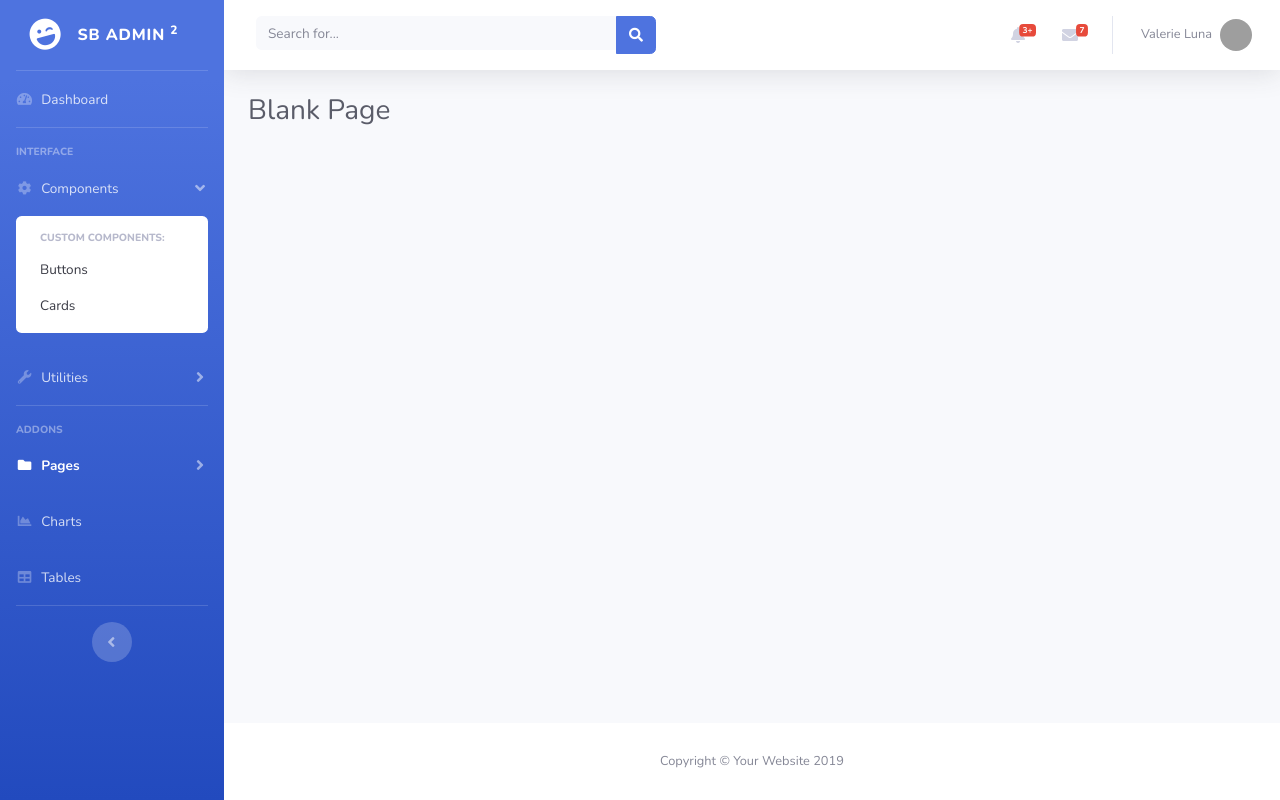
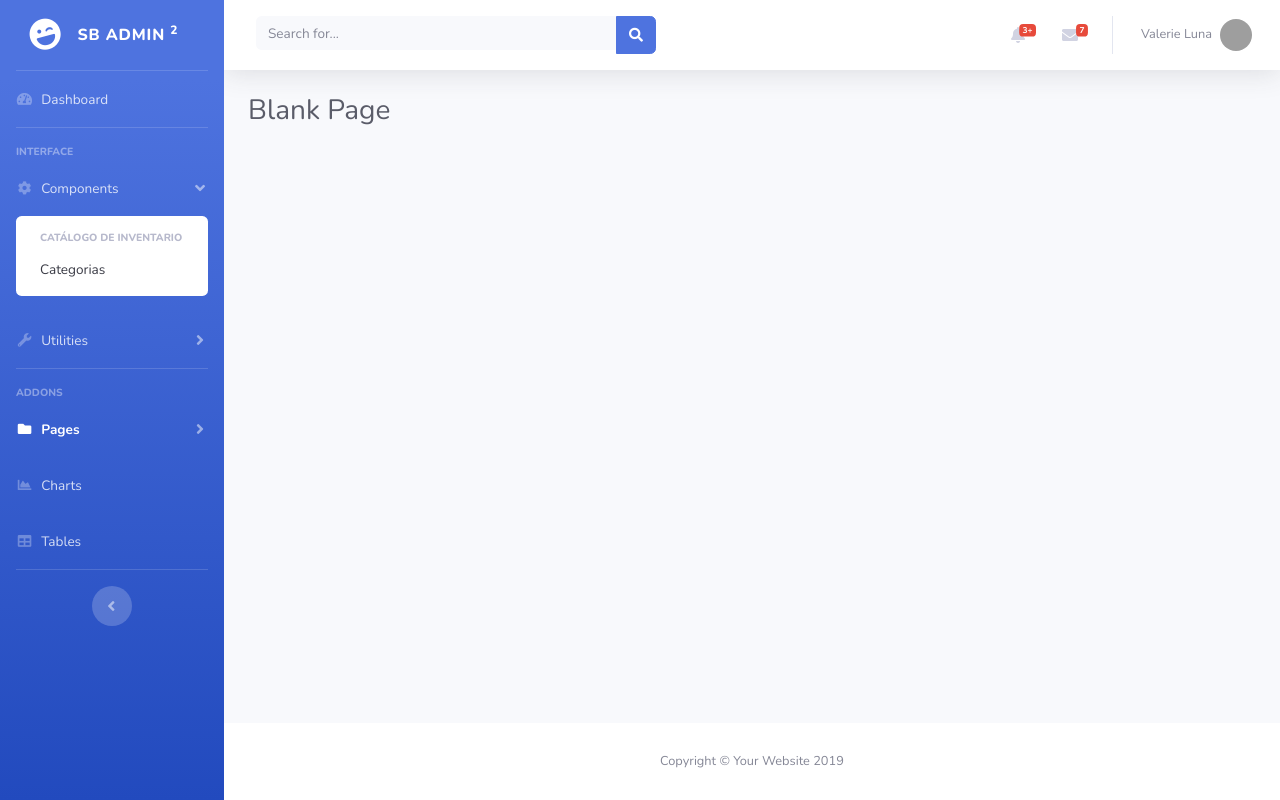
Before and after one commit to django-spain/udemy-app, a Django app: page / in a window 1280 px wide, after a click on "Components". Run offline with Django 3.2, Linux system fonts and the light colour scheme; the visitor is signed in with stand-in values (Sample User, id 1); some libraries are stand-ins or nearby versions; grey boxes are pictures that could not be loaded.

Commit message:
61 - Opcion de Menu de INV

```diff
--- a/app/templates/bases/base.html
+++ b/app/templates/bases/base.html
@@ -32,7 +32,7 @@
     <ul class="navbar-nav bg-gradient-primary sidebar sidebar-dark accordion" id="accordionSidebar">
 
       <!-- Sidebar - Brand -->
-      <a class="sidebar-brand d-flex align-items-center justify-content-center" href="index.html">
+      <a class="sidebar-brand d-flex align-items-center justify-content-center" href="{% url 'bases:home' %}">
         <div class="sidebar-brand-icon rotate-n-15">
           <i class="fas fa-laugh-wink"></i>
         </div>
@@ -44,7 +44,7 @@
 
       <!-- Nav Item - Dashboard -->
       <li class="nav-item">
-        <a class="nav-link" href="index.html">
+        <a class="nav-link" href="{% url 'bases:home' %}">
           <i class="fas fa-fw fa-tachometer-alt"></i>
           <span>Dashboard</span></a>
       </li>
@@ -65,9 +65,8 @@
         </a>
         <div id="collapseTwo" class="collapse" aria-labelledby="headingTwo" data-parent="#accordionSidebar">
           <div class="bg-white py-2 collapse-inner rounded">
-            <h6 class="collapse-header">Custom Components:</h6>
-            <a class="collapse-item" href="buttons.html">Buttons</a>
-            <a class="collapse-item" href="cards.html">Cards</a>
+            <h6 class="collapse-header">Catálogo de Inventario</h6>
+            <a class="collapse-item" href="{% url 'inv:categoria_list' %}">Categorias</a>
           </div>
         </div>
       </li>
```
